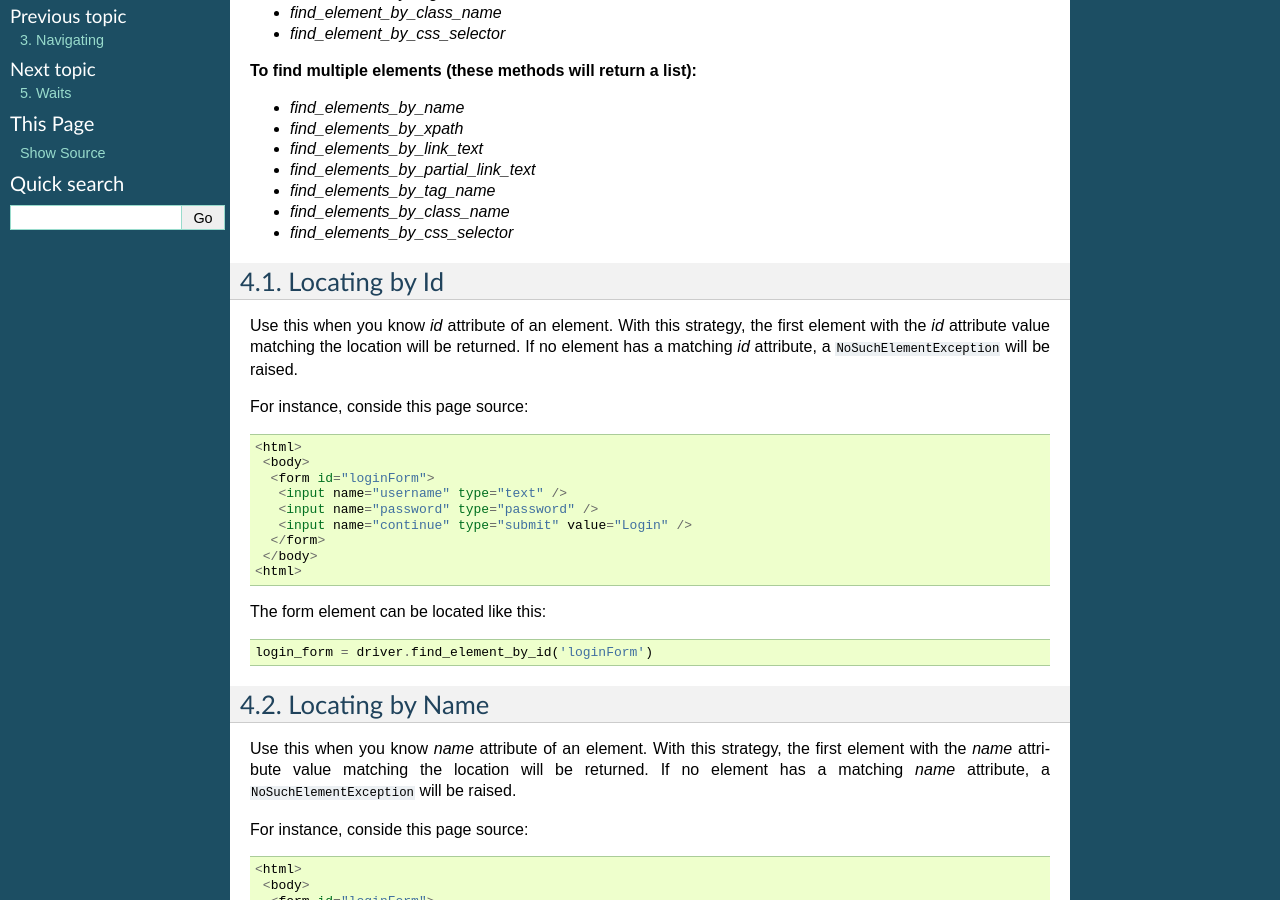
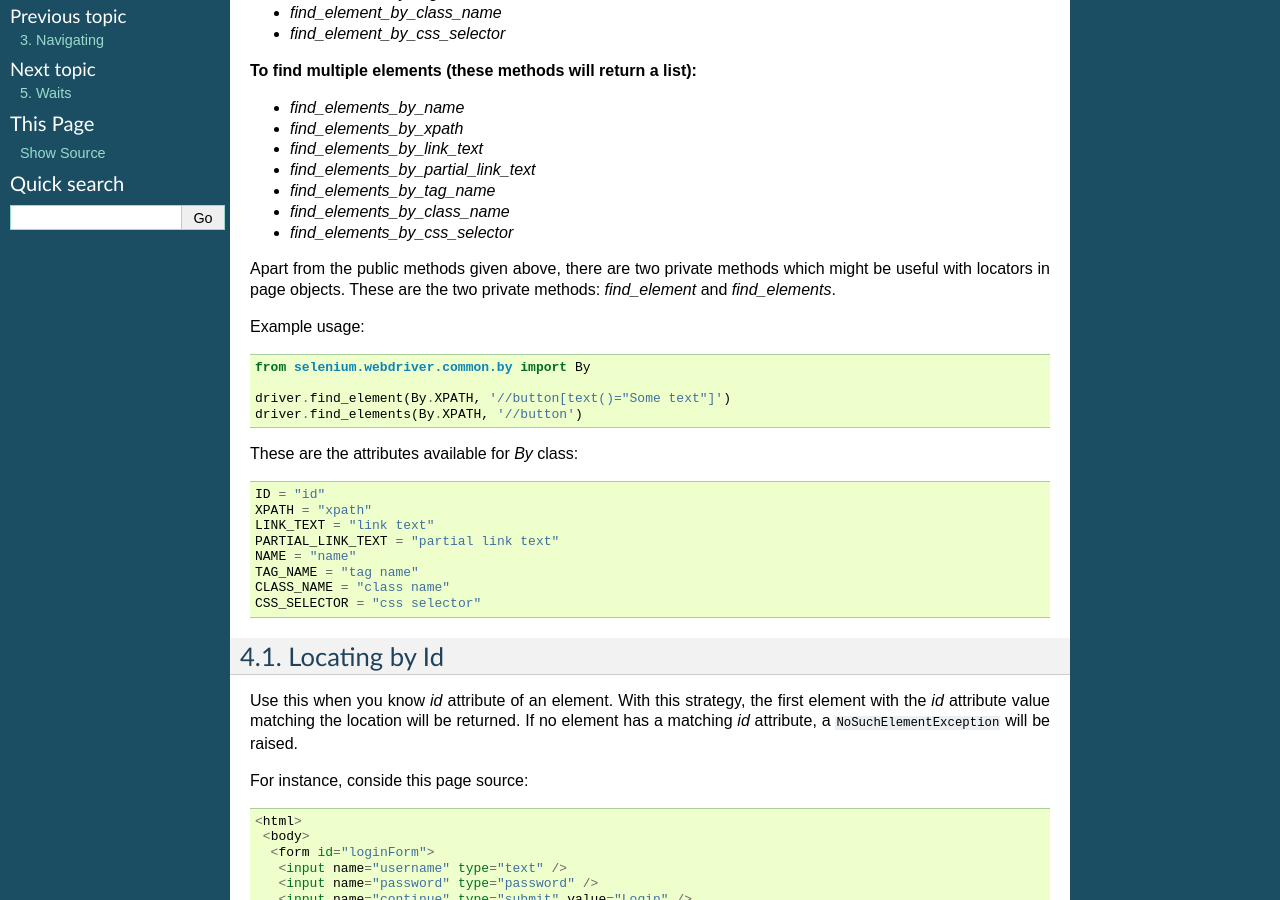
Before and after one commit to baijum/selenium-python, a Sphinx documentation site: the page built from source/locating-elements.rst, in a window 1280 px wide and 900 px high, scrolled down 271 px. Built offline with Sphinx 7.4.7, drawn with Linux system fonts in a browser that asks for light colours.

Commit message:
expand API with more common APIs

```diff
--- a/source/locating-elements.rst
+++ b/source/locating-elements.rst
@@ -26,6 +26,30 @@ methods to locate elements in a page:
 - `find_elements_by_tag_name`
 - `find_elements_by_class_name`
 - `find_elements_by_css_selector`
+
+
+Apart from the public methods given above, there are two private
+methods which might be useful with locators in page objects.  These
+are the two private methods: `find_element` and `find_elements`.
+
+Example usage::
+
+  from selenium.webdriver.common.by import By
+
+  driver.find_element(By.XPATH, '//button[text()="Some text"]')
+  driver.find_elements(By.XPATH, '//button')
+
+
+These are the attributes available for `By` class::
+
+    ID = "id"
+    XPATH = "xpath"
+    LINK_TEXT = "link text"
+    PARTIAL_LINK_TEXT = "partial link text"
+    NAME = "name"
+    TAG_NAME = "tag name"
+    CLASS_NAME = "class name"
+    CSS_SELECTOR = "css selector"
 
 
 Locating by Id
```
Also changed, not shown: source/api.rst (+35 -0 lines).
